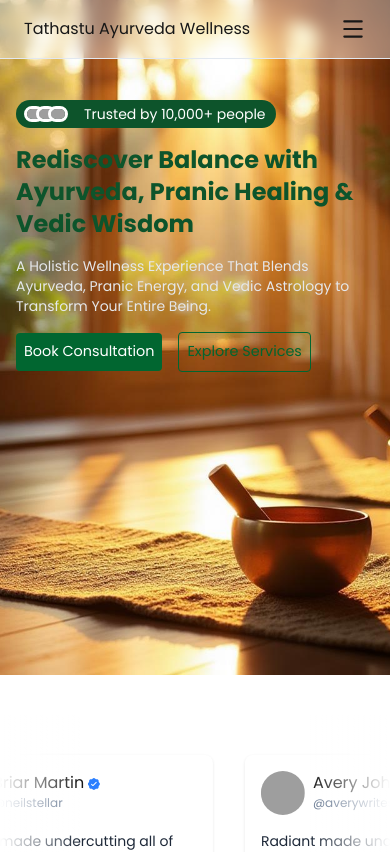
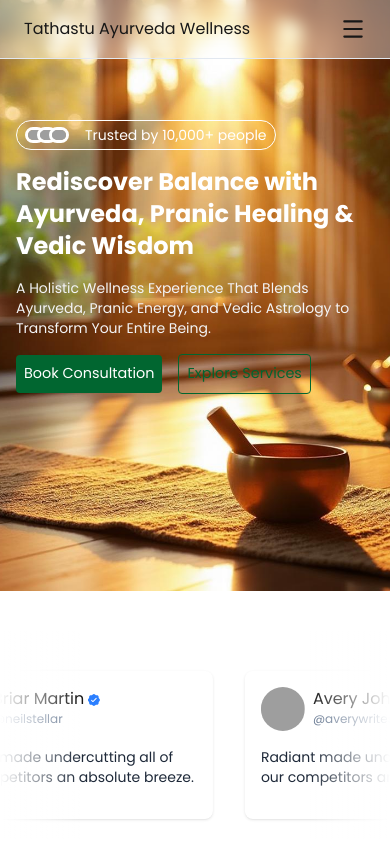
Before and after one commit to Officialabhigaur/tathastuwellness, a Next.js app: page / in a window 390 px wide. Shown: the top 852 px of the page. Built offline with nearby package versions, Linux system fonts and the light colour scheme; grey boxes are pictures that could not be loaded.

Commit message:
hero image update

```diff
--- a/src/components/avatargroup/AvatarGroup.jsx
+++ b/src/components/avatargroup/AvatarGroup.jsx
@@ -1,6 +1,6 @@
 export default function AvatarGroup() {
     return (
-        <div className="flex w-[260px] sm:w-fit  items-center sm:justify-center p-1 px-2 rounded-full  bg-green-900   text-white text-sm">
+        <div className="flex w-[260px] sm:w-fit  items-center sm:justify-center p-1 px-2 rounded-full  bg-transparent border-white border   text-white text-sm">
             <div className="flex items-center">
                 <img className="w-[20px] sm:w-[30px] rounded-full border-3 border-white"
                     src="https://images.unsplash.com/photo-1633332755192-727a05c4013d?q=80&w=50"
--- a/src/components/herosection/HeroSection.jsx
+++ b/src/components/herosection/HeroSection.jsx
@@ -5,13 +5,13 @@ import Image from "next/image";
 
 const HeroSection = () => {
   return (
-    <section className="flex px-4 flex-col sm:justify-center max-md:gap-20 md:flex-row pt-25 sm:pt-40 sm:px-4 md:px-16 lg:px-24 xl:px-32    w-full h-[80vh] bg-[url('/hero-wellness.jpg')] bg-cover bg-center bg-no-repeat">
+    <section className="flex px-4 flex-col sm:justify-center max-md:gap-20 md:flex-row pt-30 sm:pt-40 sm:px-4 md:px-16 lg:px-24 xl:px-32    w-full h-[70vh] sm:h-[80vh] bg-[url('/hero-wellness.jpg')] bg-cover bg-center bg-no-repeat">
       <div className="flex flex-col sm:items-center space-y-4  sm:space-y-6">
         <AvatarGroup />
-        <h1 className="sm:text-center text-2xl text-left sm:text-5xl font-bold  md:text-6xl  max-w-6xl text-green-900">
+        <h1 className="sm:text-center text-2xl text-left sm:text-5xl font-bold  md:text-6xl  max-w-6xl text-white">
           Rediscover Balance with Ayurveda, Pranic Healing & Vedic Wisdom
         </h1>
-        <p className="sm:text-center  text-sm sm:text-xl  max-w-4xl text-gray-200 ">
+        <p className="sm:text-center  text-sm sm:text-xl  max-w-4xl text-gray-100 ">
           A Holistic Wellness Experience That Blends Ayurveda, Pranic Energy,
           and Vedic Astrology to Transform Your Entire Being.
         </p>
@@ -19,7 +19,7 @@ const HeroSection = () => {
           <button className="bg-green-800 text-[.9rem] p-2   sm:text-sm cursor-pointer  text-white sm:px-5 sm:py-3 rounded">
             Book Consultation
           </button>
-          <button className="border text-[.9rem] border-green-800 cursor-pointer text-green-800 sm:text-sm p-2  sm:px-5 sm:py-3 rounded">
+          <button className="border text-[.9rem] border-green-800 cursor-pointer text-green-800 hover:bg-green-800 hover:text-white duration-300  sm:text-sm p-2  sm:px-5 sm:py-3 rounded">
             Explore Services
           </button>
         </div>
```
